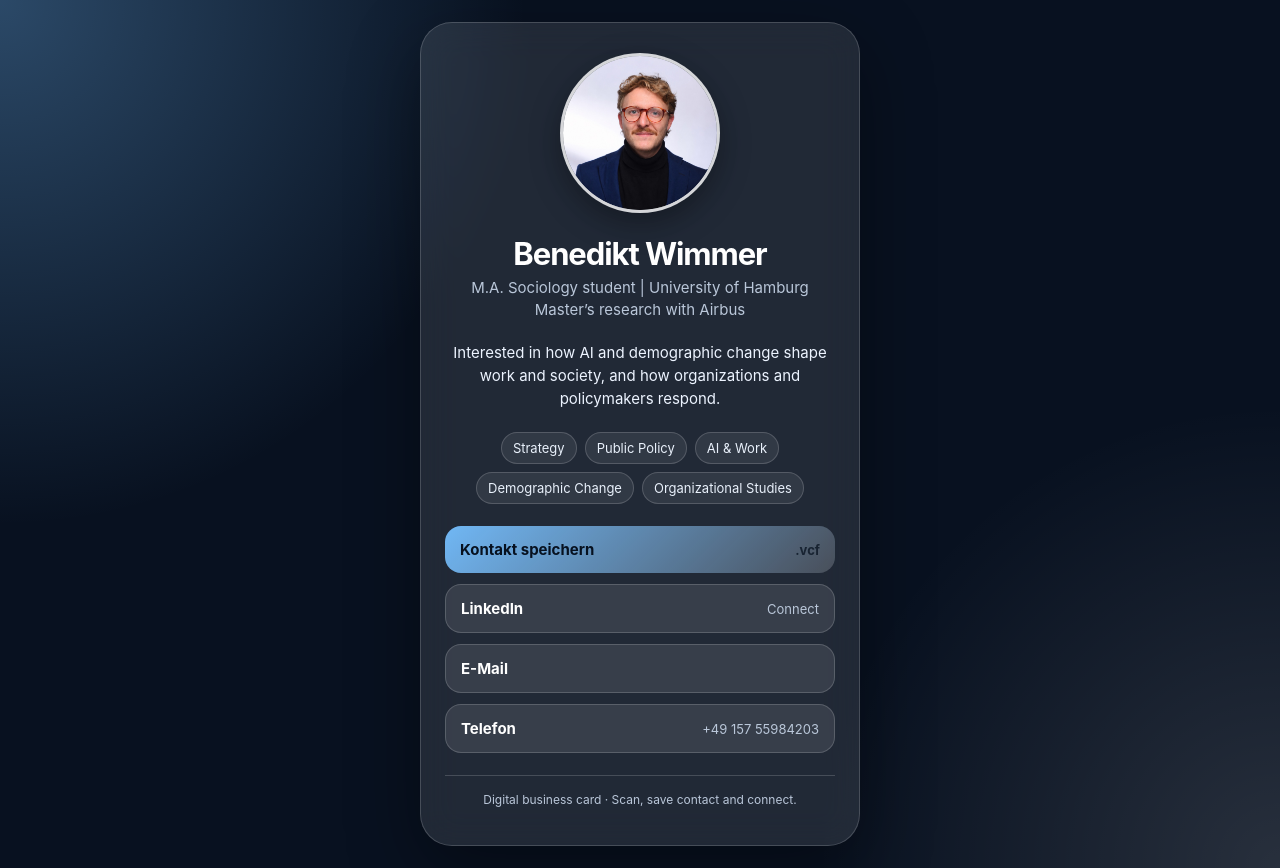
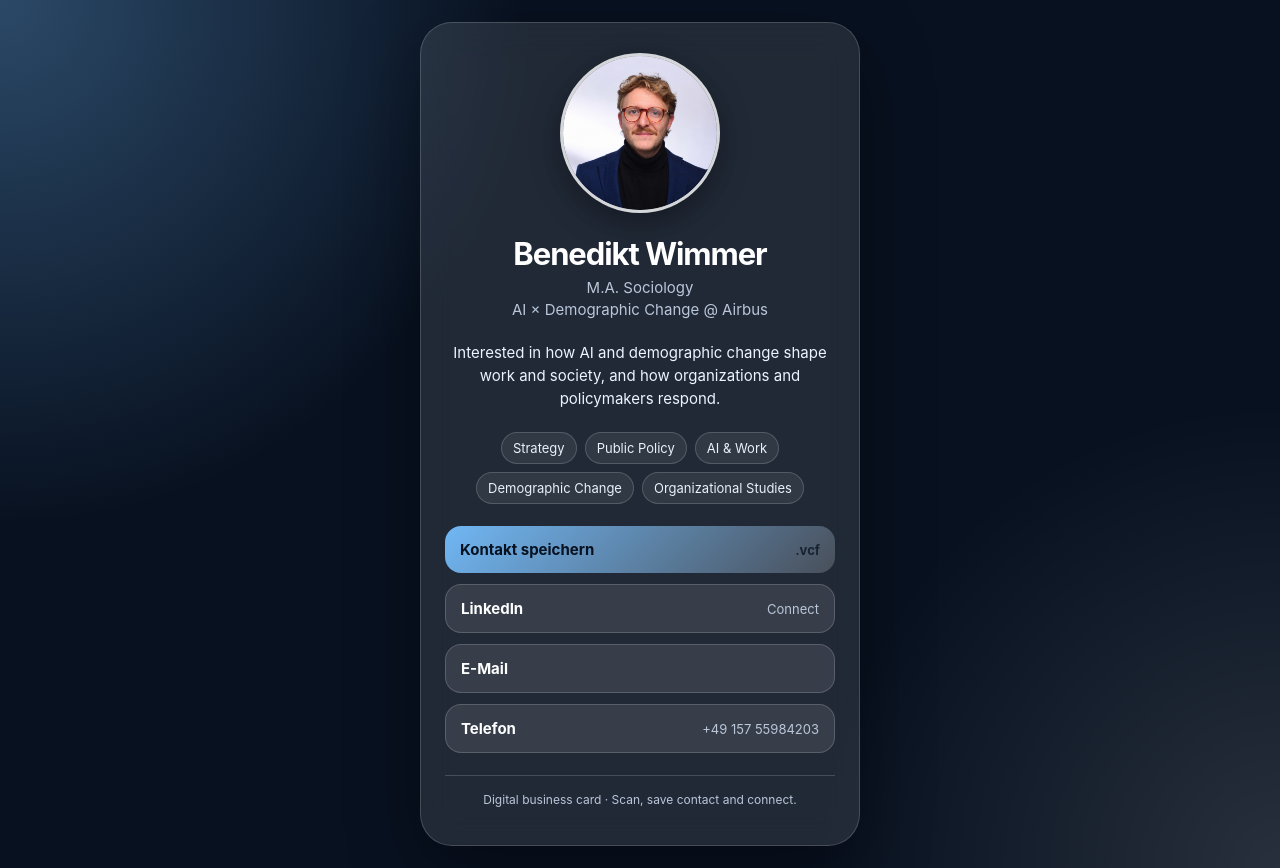
Before and after one commit to wimmerbenedikt2-commits/benediktwimmer, a plain HTML site: page index.html in a window 1280 px wide. Drawn offline with Linux system fonts and the light colour scheme.

Commit message:
Shorten contact card subtitle and show research topic

```diff
--- a/index.html
+++ b/index.html
@@ -120,8 +120,8 @@
 
       <h1>Benedikt Wimmer</h1>
       <p class="subtitle">
-        M.A. Sociology student | University of Hamburg<br>
-        Master’s research with Airbus
+        M.A. Sociology<br>
+        AI × Demographic Change @ Airbus
       </p>
 
       <p class="tagline">
```
